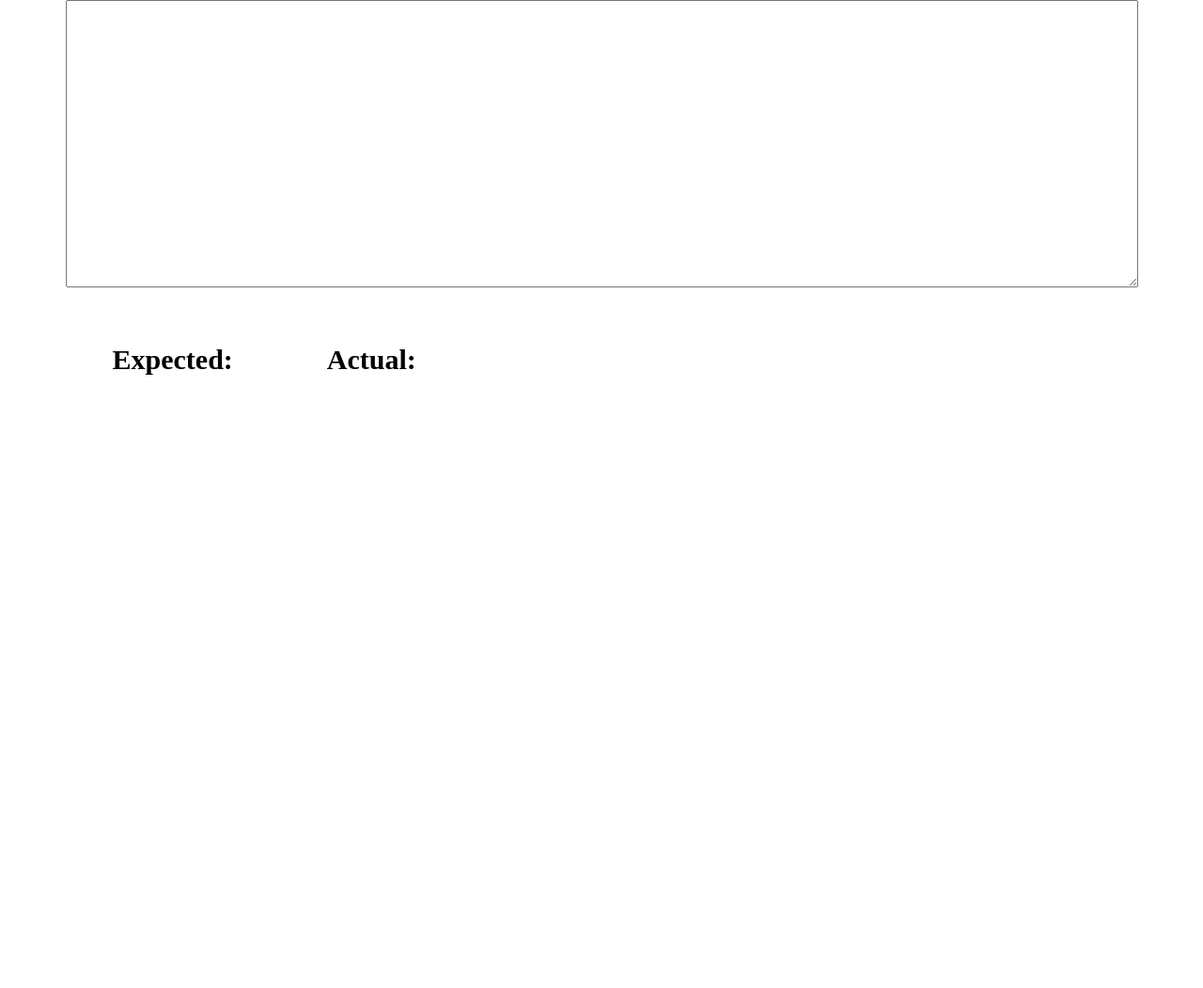
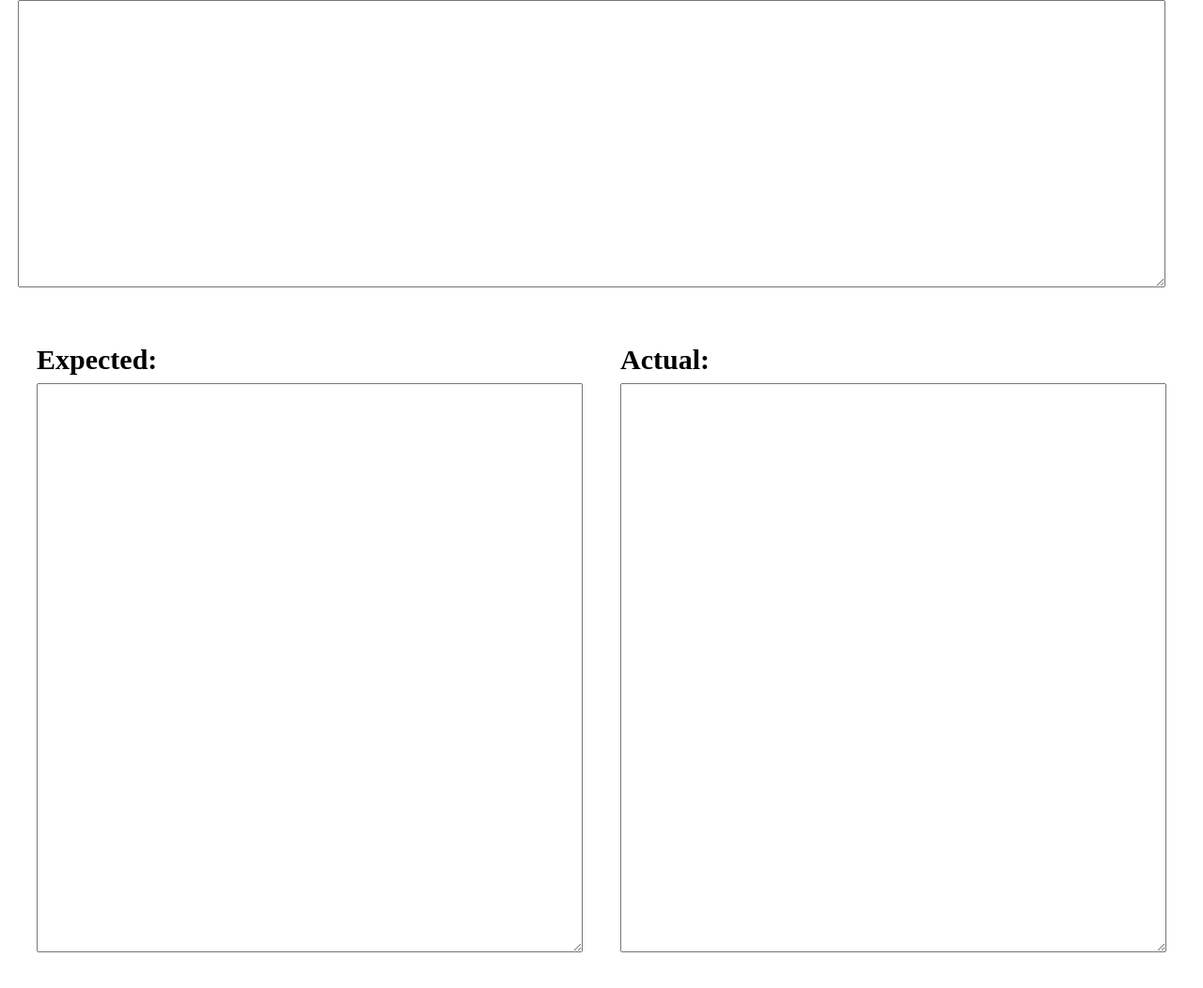
Before and after one commit to linkel/jasmine-differ, a plain HTML site: page index.html in a window 1280 px wide. Shown: the whole page at 94% size. Before the commit the page ends 800 px from the top, so only its background shows below. Drawn offline with Linux system fonts and the light colour scheme.

Commit message:
Textarea for expected and actual?

```diff
--- a/index.css
+++ b/index.css
@@ -71,9 +71,8 @@ html {
 }
 
 .result {
-	margin: 50px;
+	margin: 50px 20px;
 	font-size: 2rem;
-	max-width: 30%;
 	text-align: left;
 }
 
--- a/index.html
+++ b/index.html
@@ -8,18 +8,18 @@
       <div class="container">
             <div class="input-wrapper">
                     <div class="input-row">
-                            <textarea id="text-input" rows="20" cols="140" spellcheck="false" oninput="formatText()"></textarea>
+                            <textarea id="text-input" rows="20" cols="150" spellcheck="false" oninput="formatText()"></textarea>
                       </div>
                       <div class="result-row">
                             <div class="result">
                                 <h2>Expected:</h2>
-                                <div id="expected-result">
-                                </div>
+                                <textarea rows="40" cols="70" spellcheck="false" id="expected-result" onchange="expectedDiff()">
+                                </textarea>
                             </div>
                             <div class="result">
                                 <h2>Actual:</h2>
-                                <div id="actual-result">
-                                </div>
+                                <textarea rows="40" cols="70" spellcheck="false" id="actual-result" onchange="actualDiff()">
+                                </textarea>
                             </div>
                       </div>
               </div>
--- a/index.js
+++ b/index.js
@@ -14,10 +14,18 @@ const formatText = () => {
     expectedResult.innerHTML = myString
                                 .substring(expectedResult_startIndex, expectedResult_endIndex)
                                 .split(',')
-                                .join(',<br>');
+                                .join(',\n');
 
     actualResult.innerHTML = myString
                                 .substring(actualResult_startIndex, actualResult_endIndex)
                                 .split(',')
-                                .join(',<br>');
+                                .join(',\n');
 }
+
+const expectedDiff = () => {
+
+}
+
+const actualDiff = () => {
+
+}
```
